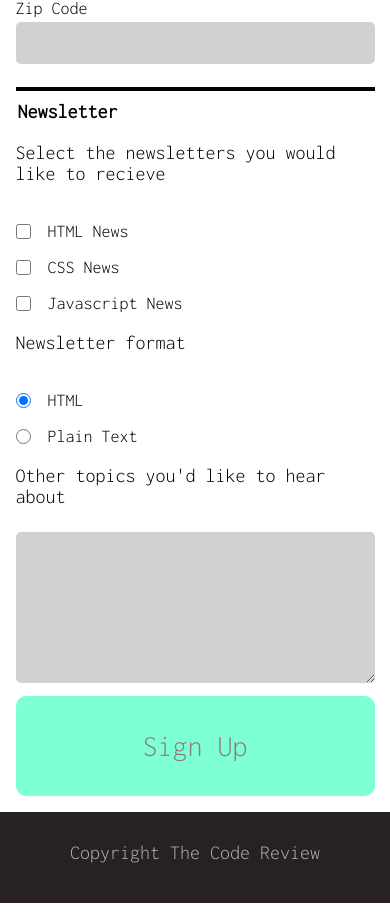
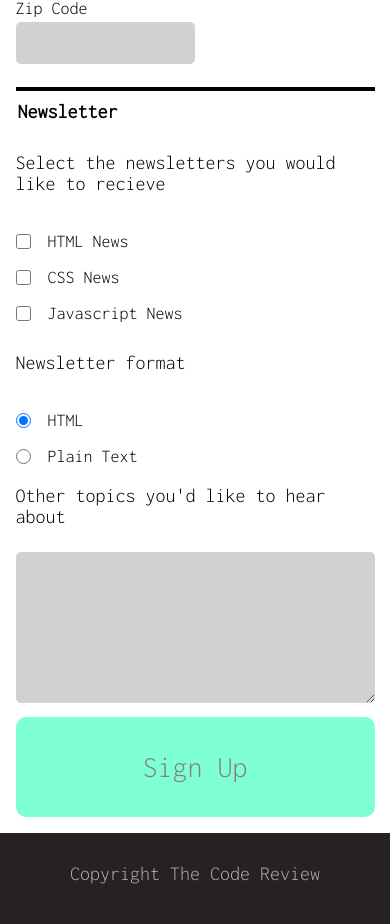
Before and after one commit to Carelli64/Unit-3, a plain HTML site: page index.html in a window 390 px wide. Shown: the part 732-1656 px from the top of the page. Before the commit the page ends 1635 px from the top, so only its background shows below. Drawn offline with Linux system fonts and the light colour scheme.

Commit message:
FIXED THE MOBILE LAYOUT

```diff
--- a/index.html
+++ b/index.html
@@ -157,9 +157,10 @@
                             <label class="check">
                                 <input type="radio" id="format2" name="format" value="plain" /> Plain Text
                             </label>
+                        </div>
 
-                            <p class="info">Other topics you'd like to hear about</p>
-
+                        <div>
+                            <label class="info"> <p> Other topics you'd like to hear about</p></label>
                             <textarea name="topics" id="topics" style="margin: 5px 0px; width: 100%; height: 151px;"></textarea>
                             <button type="submit" style="margin: 5px 0px; width: 100%; height: 100px;">Sign Up</button>
                         </div>
--- a/style.css
+++ b/style.css
@@ -147,6 +147,10 @@ input[type="text"], input[type="email"], input[type="tel"] {
     width: 100%;
 }
 
+input[type="zip"] {
+    width: 50%;
+}
+
 input[type="checkbox"], input[type="radio"] {
     width: 15px;
     height: 15px;
@@ -165,6 +169,7 @@ input[type="checkbox"], input[type="radio"] {
 
 .info {
     font-size: 20px;
+    padding-top: 10px;
 }
 
 label[for="zip"] {
```
